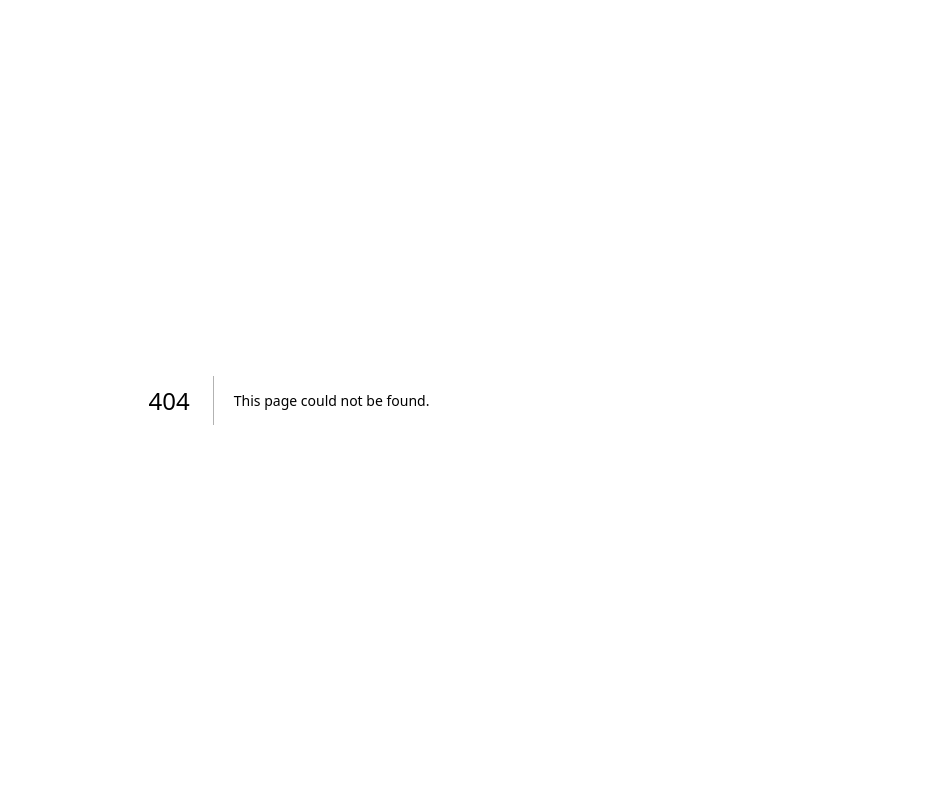
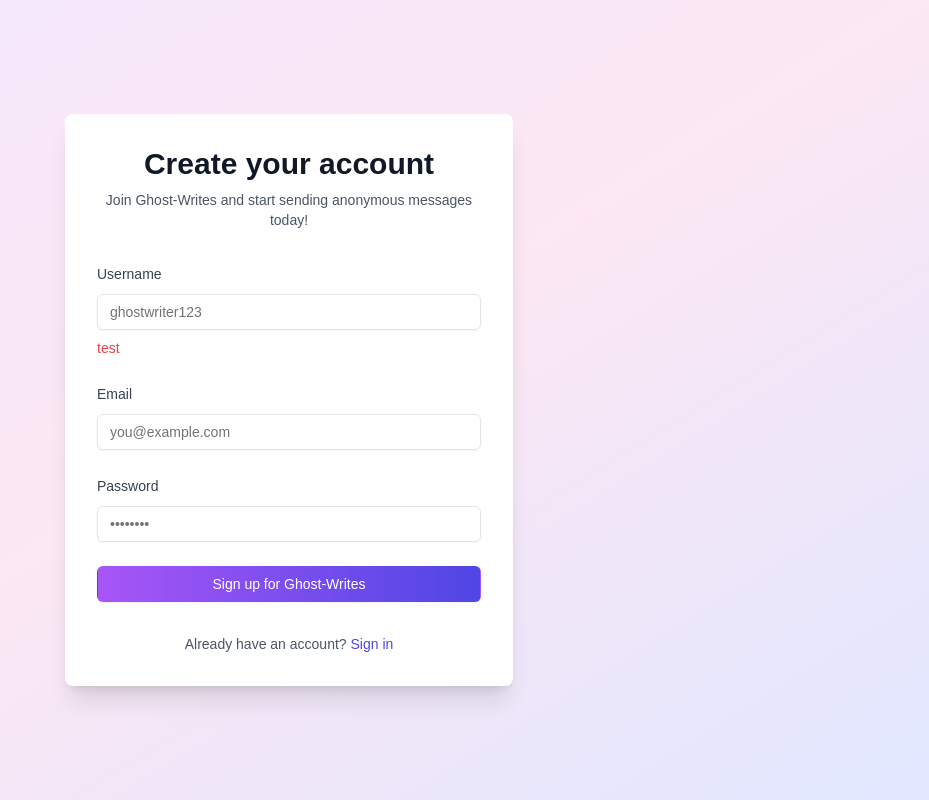
Before and after one commit to CoderXYZ14/GhostWrite, a Next.js app: page /signup in a window 1280 px wide. Before the commit this address had no page. Shown: the whole page, without its empty margins (351-1280 px from the left). Built offline with nearby package versions, Linux system fonts and the light colour scheme.

Commit message:
signup page created

```diff
--- a/package.json
+++ b/package.json
@@ -13,6 +13,7 @@
     "@hookform/resolvers": "^3.10.0",
     "@radix-ui/react-label": "^2.1.1",
     "@radix-ui/react-slot": "^1.1.1",
+    "@radix-ui/react-toast": "^1.2.5",
     "@react-email/components": "^0.0.32",
     "add": "^2.0.6",
     "ai": "^4.1.1",
@@ -31,6 +32,7 @@
     "resend": "^4.1.1",
     "tailwind-merge": "^2.6.0",
     "tailwindcss-animate": "^1.0.7",
+    "usehooks-ts": "^3.1.0",
     "yarn": "^1.22.22",
     "zod": "^3.24.1"
   },
--- a/src/app/(auth)/signin/page.tsx
+++ /dev/null
@@ -1,9 +0,0 @@
-import { SignInForm } from "@/components/SignUpForm";
-
-export default function SignUpPage() {
-  return (
-    <div className="min-h-screen flex items-center justify-center bg-gradient-to-br from-purple-100 via-pink-100 to-indigo-100 py-12 px-4 sm:px-6 lg:px-8">
-      <SignInForm />
-    </div>
-  );
-}
--- /dev/null
+++ b/src/app/(auth)/signup/page.tsx
@@ -0,0 +1,9 @@
+import { SignUpForm } from "@/components/SignUpForm";
+
+export default function SignUpPage() {
+  return (
+    <div className="min-h-screen flex items-center justify-center bg-gradient-to-br from-purple-100 via-pink-100 to-indigo-100 py-12 px-4 sm:px-6 lg:px-8">
+      <SignUpForm />
+    </div>
+  );
+}
--- a/src/app/api/check-username-unique/route.ts
+++ b/src/app/api/check-username-unique/route.ts
@@ -23,7 +23,7 @@
           success: false,
           message:
             usernameErrors?.length > 0
-              ? usernameErrors.join(", ") // these are error by zod
+              ? usernameErrors[0]
               : "Invalid query parameter",
         },
         {
@@ -55,7 +55,7 @@
         message: "Username is unique",
       },
       {
-        status: 400,
+        status: 200,
       }
     );
   } catch (error) {
--- a/src/app/layout.tsx
+++ b/src/app/layout.tsx
@@ -2,6 +2,7 @@
 import { Geist, Geist_Mono } from "next/font/google";
 import "./globals.css";
 import AuthProvider from "@/context/AuthProvider";
+import { Toaster } from "@/components/ui/toaster";
 
 const geistSans = Geist({
   variable: "--font-geist-sans",
@@ -30,6 +31,7 @@
           className={`${geistSans.variable} ${geistMono.variable} antialiased`}
         >
           {children}
+          <Toaster />
         </body>
       </AuthProvider>
     </html>
--- a/src/components/SignUpForm.tsx
+++ b/src/components/SignUpForm.tsx
@@ -1,39 +1,40 @@
 "use client";
-import { useState } from "react";
+import { useEffect, useState } from "react";
 import { zodResolver } from "@hookform/resolvers/zod";
 import { useForm } from "react-hook-form";
 import * as z from "zod";
 import Link from "next/link";
+import { useDebounceCallback } from "usehooks-ts";
 import { Button } from "@/components/ui/button";
 import {
   Form,
   FormControl,
-  FormDescription,
   FormField,
   FormItem,
   FormLabel,
   FormMessage,
 } from "@/components/ui/form";
 import { Input } from "@/components/ui/input";
-import { toast } from "@/hooks/use-toast";
+import { useToast } from "@/hooks/use-toast";
+import { useRouter } from "next/navigation";
+import { signUpSchema } from "@/schemas/signUpSchema";
+import axios, { AxiosError } from "axios";
+import { ApiResponse } from "@/types/ApiResponse";
+import { Loader2 } from "lucide-react";
 
-const formSchema = z.object({
-  username: z.string().min(3, {
-    message: "Username must be at least 3 characters.",
-  }),
-  email: z.string().email({
-    message: "Please enter a valid email address.",
-  }),
-  password: z.string().min(8, {
-    message: "Password must be at least 8 characters.",
-  }),
-});
+export function SignUpForm() {
+  const [username, setUsername] = useState("");
+  const [usernameMessage, setUsernameMessage] = useState("");
+  const [isCheckingUsername, setIsCheckingUsername] = useState(false);
+  const [isSubmitting, setIsSubmitting] = useState(false);
 
-export function SignInForm() {
-  const [isLoading, setIsLoading] = useState(false);
+  const debounced = useDebounceCallback(setUsername, 300);
+  const { toast } = useToast();
+  const router = useRouter();
 
-  const form = useForm<z.infer<typeof formSchema>>({
-    resolver: zodResolver(formSchema),
+  //zod implementation
+  const form = useForm<z.infer<typeof signUpSchema>>({
+    resolver: zodResolver(signUpSchema),
     defaultValues: {
       username: "",
       email: "",
@@ -41,39 +42,72 @@
     },
   });
 
-  function onSubmit(values: z.infer<typeof formSchema>) {
-    setIsLoading(true);
-    // Here you would typically send the form data to your backend
-    console.log(values);
+  useEffect(() => {
+    const checkUsernameUnique = async () => {
+      if (username) {
+        setIsCheckingUsername(true);
+        setUsernameMessage("");
+        try {
+          const response = await axios.get(
+            `/api/check-username-unique?username=${username}`
+          );
+          setUsernameMessage(response.data.message);
+        } catch (error) {
+          const AxiosError = error as AxiosError<ApiResponse>;
+          setUsernameMessage(
+            AxiosError.response?.data.message ?? "Error while checking username"
+          );
+        } finally {
+          setIsCheckingUsername(false);
+        }
+      }
+    };
+    checkUsernameUnique();
+  }, [username]);
 
-    // Simulating an API call
-    setTimeout(() => {
-      setIsLoading(false);
+  const onSubmit = async (data: z.infer<typeof signUpSchema>) => {
+    setIsSubmitting(true);
+    try {
+      const response = await axios.post<ApiResponse>("/api/signup", data);
       toast({
-        title: "Welcome to Ghost-Writes!",
-        description: "Your account has been created successfully.",
+        title: "Success",
+        description: response.data.message,
       });
-    }, 2000);
-  }
+      router.replace(`/verify/${username}`);
+      setIsSubmitting(false);
+    } catch (error) {
+      console.log("Error in signup of user: ", error);
+      const AxiosError = error as AxiosError<ApiResponse>;
+      toast({
+        title: "Signup failed",
+        description:
+          AxiosError.response?.data.message ?? "Error while signing up",
+        variant: "destructive",
+      });
+    }
+  };
 
   return (
-    <div className="w-full max-w-md p-8 space-y-8 bg-white rounded-lg shadow-xl">
+    <div className="w-full max-w-md p-4 sm:p-6 md:p-8 space-y-6 sm:space-y-8 bg-white dark:bg-gray-800 rounded-lg shadow-xl">
       <div className="text-center">
-        <h2 className="text-3xl font-extrabold text-gray-900">
+        <h2 className="text-2xl sm:text-3xl font-extrabold text-gray-900 dark:text-white">
           Create your account
         </h2>
-        <p className="mt-2 text-sm text-gray-600">
+        <p className="mt-2 text-sm text-gray-600 dark:text-gray-400">
           Join Ghost-Writes and start sending anonymous messages today!
         </p>
       </div>
       <Form {...form}>
-        <form onSubmit={form.handleSubmit(onSubmit)} className="space-y-6">
+        <form
+          onSubmit={form.handleSubmit(onSubmit)}
+          className="space-y-4 sm:space-y-6"
+        >
           <FormField
             control={form.control}
             name="username"
             render={({ field }) => (
               <FormItem>
-                <FormLabel className="text-sm font-medium text-gray-700">
+                <FormLabel className="text-sm font-medium text-gray-700 dark:text-gray-300">
                   Username
                 </FormLabel>
                 <FormControl>
@@ -81,12 +115,21 @@
                     placeholder="ghostwriter123"
                     className="mt-1"
                     {...field}
+                    onChange={(e) => {
+                      field.onChange(e);
+                      debounced(e.target.value);
+                    }}
                   />
                 </FormControl>
-                <FormDescription className="text-xs text-gray-500">
-                  Choose a unique username for your Ghost-Writes identity.
-                </FormDescription>
-                <FormMessage className="text-xs text-red-500" />
+                {isCheckingUsername && (
+                  <Loader2 className="h-4 w-4 animate-spin" />
+                )}
+                <p
+                  className={`text-sm ${usernameMessage === "Username is unique" ? "text-green-500" : "text-red-500"}`}
+                >
+                  test {usernameMessage}
+                </p>
+                <FormMessage className="text-xs text-red-500 dark:text-red-400" />
               </FormItem>
             )}
           />
@@ -95,7 +138,7 @@
             name="email"
             render={({ field }) => (
               <FormItem>
-                <FormLabel className="text-sm font-medium text-gray-700">
+                <FormLabel className="text-sm font-medium text-gray-700 dark:text-gray-300">
                   Email
                 </FormLabel>
                 <FormControl>
@@ -106,11 +149,8 @@
                     {...field}
                   />
                 </FormControl>
-                <FormDescription className="text-xs text-gray-500">
-                  We'll use this to verify your account. We promise not to share
-                  it.
-                </FormDescription>
-                <FormMessage className="text-xs text-red-500" />
+
+                <FormMessage className="text-xs text-red-500 dark:text-red-400" />
               </FormItem>
             )}
           />
@@ -119,7 +159,7 @@
             name="password"
             render={({ field }) => (
               <FormItem>
-                <FormLabel className="text-sm font-medium text-gray-700">
+                <FormLabel className="text-sm font-medium text-gray-700 dark:text-gray-300">
                   Password
                 </FormLabel>
                 <FormControl>
@@ -130,33 +170,35 @@
                     {...field}
                   />
                 </FormControl>
-                <FormDescription className="text-xs text-gray-500">
-                  Make it strong! Use a mix of letters, numbers, and symbols.
-                </FormDescription>
-                <FormMessage className="text-xs text-red-500" />
+
+                <FormMessage className="text-xs text-red-500 dark:text-red-400" />
               </FormItem>
             )}
           />
           <Button
             type="submit"
-            disabled={isLoading}
-            className="w-full py-2 px-4 border border-transparent rounded-md shadow-sm text-sm font-medium text-white bg-gradient-to-r from-purple-500 to-indigo-600 hover:from-purple-600 hover:to-indigo-700 focus:outline-none focus:ring-2 focus:ring-offset-2 focus:ring-indigo-500"
+            disabled={isSubmitting}
+            className="w-full py-2 px-4 border border-transparent rounded-md shadow-sm text-sm font-medium text-white bg-gradient-to-r from-purple-500 to-indigo-600 hover:from-purple-600 hover:to-indigo-700 focus:outline-none focus:ring-2 focus:ring-offset-2 focus:ring-indigo-500 dark:from-purple-600 dark:to-indigo-700 dark:hover:from-purple-700 dark:hover:to-indigo-800"
           >
-            {isLoading
-              ? "Creating your account..."
-              : "Sign up for Ghost-Writes"}
+            {isSubmitting ? (
+              <>
+                <Loader2 className="mr-2 h-4 w-4 animate-spin" /> Please wait
+              </>
+            ) : (
+              "Sign up for Ghost-Writes"
+            )}
           </Button>
         </form>
       </Form>
-      <div className="mt-6 text-center">
-        <p className="text-sm text-gray-600">
+      <div className="mt-4 sm:mt-6 text-center">
+        <p className="text-sm text-gray-600 dark:text-gray-400">
           Already have an account?{" "}
-          <a
-            href="#"
-            className="font-medium text-indigo-600 hover:text-indigo-500"
+          <Link
+            href="/signin"
+            className="font-medium text-indigo-600 dark:text-indigo-400 hover:underline"
           >
-            Sign in here
-          </a>
+            Sign in
+          </Link>
         </p>
       </div>
     </div>
--- /dev/null
+++ b/src/components/ui/toast.tsx
@@ -0,0 +1,129 @@
+"use client"
+
+import * as React from "react"
+import * as ToastPrimitives from "@radix-ui/react-toast"
+import { cva, type VariantProps } from "class-variance-authority"
+import { X } from "lucide-react"
+
+import { cn } from "@/lib/utils"
+
+const ToastProvider = ToastPrimitives.Provider
+
+const ToastViewport = React.forwardRef<
+  React.ElementRef<typeof ToastPrimitives.Viewport>,
+  React.ComponentPropsWithoutRef<typeof ToastPrimitives.Viewport>
+>(({ className, ...props }, ref) => (
+  <ToastPrimitives.Viewport
+    ref={ref}
+    className={cn(
+      "fixed top-0 z-[100] flex max-h-screen w-full flex-col-reverse p-4 sm:bottom-0 sm:right-0 sm:top-auto sm:flex-col md:max-w-[420px]",
+      className
+    )}
+    {...props}
+  />
+))
+ToastViewport.displayName = ToastPrimitives.Viewport.displayName
+
+const toastVariants = cva(
+  "group pointer-events-auto relative flex w-full items-center justify-between space-x-2 overflow-hidden rounded-md border border-neutral-200 p-4 pr-6 shadow-lg transition-all data-[swipe=cancel]:translate-x-0 data-[swipe=end]:translate-x-[var(--radix-toast-swipe-end-x)] data-[swipe=move]:translate-x-[var(--radix-toast-swipe-move-x)] data-[swipe=move]:transition-none data-[state=open]:animate-in data-[state=closed]:animate-out data-[swipe=end]:animate-out data-[state=closed]:fade-out-80 data-[state=closed]:slide-out-to-right-full data-[state=open]:slide-in-from-top-full data-[state=open]:sm:slide-in-from-bottom-full dark:border-neutral-800",
+  {
+    variants: {
+      variant: {
+        default: "border bg-white text-neutral-950 dark:bg-neutral-950 dark:text-neutral-50",
+        destructive:
+          "destructive group border-red-500 bg-red-500 text-neutral-50 dark:border-red-900 dark:bg-red-900 dark:text-neutral-50",
+      },
+    },
+    defaultVariants: {
+      variant: "default",
+    },
+  }
+)
+
+const Toast = React.forwardRef<
+  React.ElementRef<typeof ToastPrimitives.Root>,
+  React.ComponentPropsWithoutRef<typeof ToastPrimitives.Root> &
+    VariantProps<typeof toastVariants>
+>(({ className, variant, ...props }, ref) => {
+  return (
+    <ToastPrimitives.Root
+      ref={ref}
+      className={cn(toastVariants({ variant }), className)}
+      {...props}
+    />
+  )
+})
+Toast.displayName = ToastPrimitives.Root.displayName
+
+const ToastAction = React.forwardRef<
+  React.ElementRef<typeof ToastPrimitives.Action>,
+  React.ComponentPropsWithoutRef<typeof ToastPrimitives.Action>
+>(({ className, ...props }, ref) => (
+  <ToastPrimitives.Action
+    ref={ref}
+    className={cn(
+      "inline-flex h-8 shrink-0 items-center justify-center rounded-md border border-neutral-200 bg-transparent px-3 text-sm font-medium transition-colors hover:bg-neutral-100 focus:outline-none focus:ring-1 focus:ring-neutral-950 disabled:pointer-events-none disabled:opacity-50 group-[.destructive]:border-neutral-100/40 group-[.destructive]:hover:border-red-500/30 group-[.destructive]:hover:bg-red-500 group-[.destructive]:hover:text-neutral-50 group-[.destructive]:focus:ring-red-500 dark:border-neutral-800 dark:hover:bg-neutral-800 dark:focus:ring-neutral-300 dark:group-[.destructive]:border-neutral-800/40 dark:group-[.destructive]:hover:border-red-900/30 dark:group-[.destructive]:hover:bg-red-900 dark:group-[.destructive]:hover:text-neutral-50 dark:group-[.destructive]:focus:ring-red-900",
+      className
+    )}
+    {...props}
+  />
+))
+ToastAction.displayName = ToastPrimitives.Action.displayName
+
+const ToastClose = React.forwardRef<
+  React.ElementRef<typeof ToastPrimitives.Close>,
+  React.ComponentPropsWithoutRef<typeof ToastPrimitives.Close>
+>(({ className, ...props }, ref) => (
+  <ToastPrimitives.Close
+    ref={ref}
+    className={cn(
+      "absolute right-1 top-1 rounded-md p-1 text-neutral-950/50 opacity-0 transition-opacity hover:text-neutral-950 focus:opacity-100 focus:outline-none focus:ring-1 group-hover:opacity-100 group-[.destructive]:text-red-300 group-[.destructive]:hover:text-red-50 group-[.destructive]:focus:ring-red-400 group-[.destructive]:focus:ring-offset-red-600 dark:text-neutral-50/50 dark:hover:text-neutral-50",
+      className
+    )}
+    toast-close=""
+    {...props}
+  >
+    <X className="h-4 w-4" />
+  </ToastPrimitives.Close>
+))
+ToastClose.displayName = ToastPrimitives.Close.displayName
+
+const ToastTitle = React.forwardRef<
+  React.ElementRef<typeof ToastPrimitives.Title>,
+  React.ComponentPropsWithoutRef<typeof ToastPrimitives.Title>
+>(({ className, ...props }, ref) => (
+  <ToastPrimitives.Title
+    ref={ref}
+    className={cn("text-sm font-semibold [&+div]:text-xs", className)}
+    {...props}
+  />
+))
+ToastTitle.displayName = ToastPrimitives.Title.displayName
+
+const ToastDescription = React.forwardRef<
+  React.ElementRef<typeof ToastPrimitives.Description>,
+  React.ComponentPropsWithoutRef<typeof ToastPrimitives.Description>
+>(({ className, ...props }, ref) => (
+  <ToastPrimitives.Description
+    ref={ref}
+    className={cn("text-sm opacity-90", className)}
+    {...props}
+  />
+))
+ToastDescription.displayName = ToastPrimitives.Description.displayName
+
+type ToastProps = React.ComponentPropsWithoutRef<typeof Toast>
+
+type ToastActionElement = React.ReactElement<typeof ToastAction>
+
+export {
+  type ToastProps,
+  type ToastActionElement,
+  ToastProvider,
+  ToastViewport,
+  Toast,
+  ToastTitle,
+  ToastDescription,
+  ToastClose,
+  ToastAction,
+}
--- /dev/null
+++ b/src/components/ui/toaster.tsx
@@ -0,0 +1,35 @@
+"use client"
+
+import { useToast } from "@/hooks/use-toast"
+import {
+  Toast,
+  ToastClose,
+  ToastDescription,
+  ToastProvider,
+  ToastTitle,
+  ToastViewport,
+} from "@/components/ui/toast"
+
+export function Toaster() {
+  const { toasts } = useToast()
+
+  return (
+    <ToastProvider>
+      {toasts.map(function ({ id, title, description, action, ...props }) {
+        return (
+          <Toast key={id} {...props}>
+            <div className="grid gap-1">
+              {title && <ToastTitle>{title}</ToastTitle>}
+              {description && (
+                <ToastDescription>{description}</ToastDescription>
+              )}
+            </div>
+            {action}
+            <ToastClose />
+          </Toast>
+        )
+      })}
+      <ToastViewport />
+    </ToastProvider>
+  )
+}
```
Also changed, not shown: 1 other file (tests, documents, lock files or other folders).
